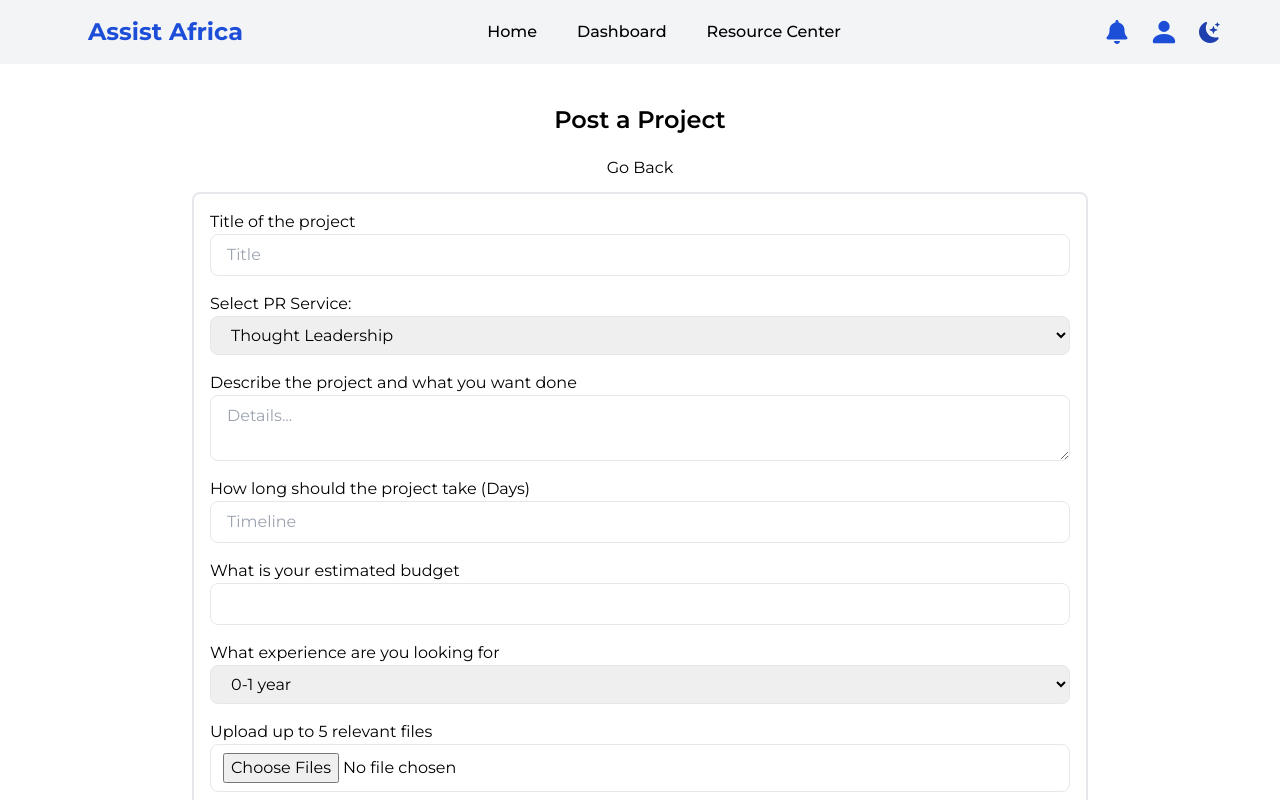
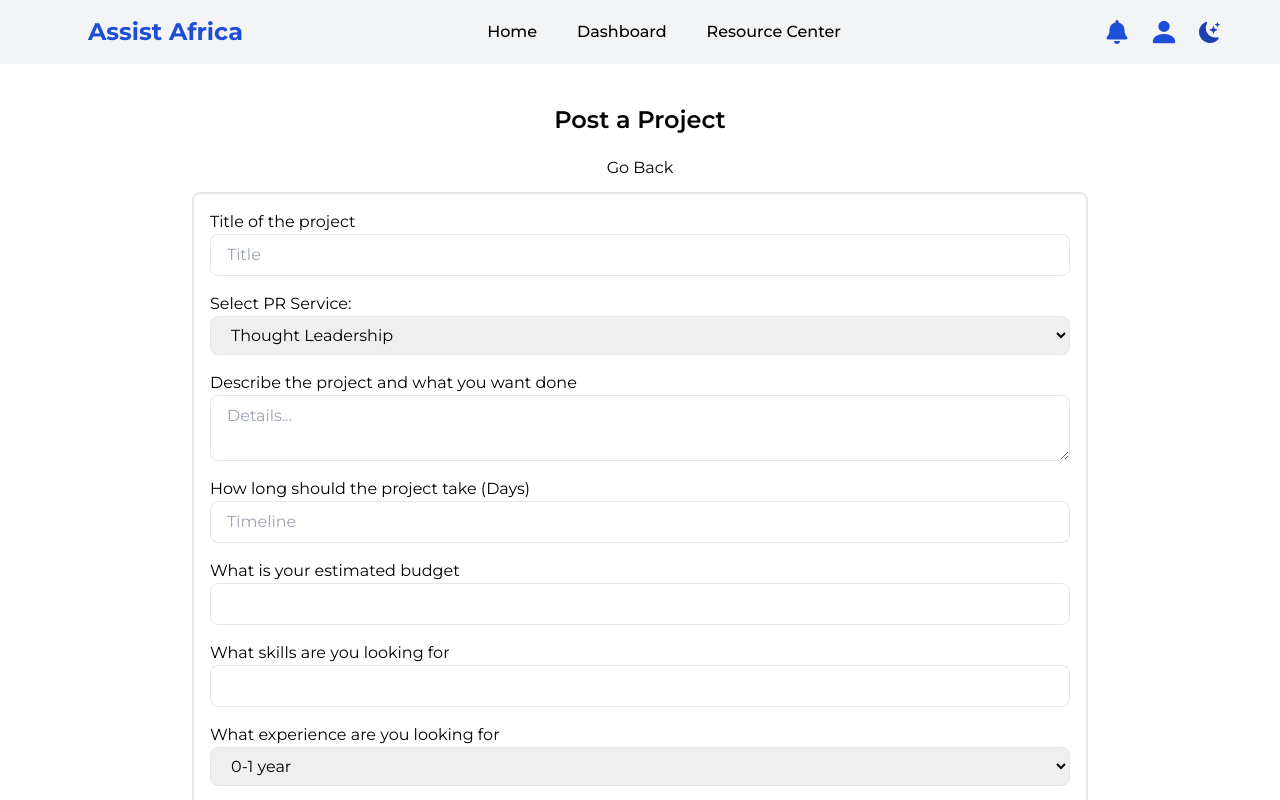
Before and after one commit to Company-XY/Client, a React (Vite) app: page /dashboard/client/post in a window 1280 px wide. Shown: the top 800 px of the page. Built offline with nearby package versions, Linux system fonts and the light colour scheme; no server answers; sample sign-in values are in the browser's storage.

Commit message:
'protectooopooiu'

```diff
--- a/src/pages/Dashboard/Client/Dashboard/postProject.jsx
+++ b/src/pages/Dashboard/Client/Dashboard/postProject.jsx
@@ -164,6 +164,15 @@ const PostProject = () => {
             />
           </div>
           <div className="flex flex-col mb-4">
+            <label>What skills are you looking for</label>
+            <input
+              type="number"
+              value={skills}
+              onChange={(e) => setSkills(e.target.value)}
+              className="w-full border rounded-lg py-2 px-4"
+            />
+          </div>
+          <div className="flex flex-col mb-4">
             <label>What experience are you looking for</label>
             <select className="w-full border rounded-lg py-2 px-4">
               <option>0-1 year</option>
--- a/src/pages/Dashboard/Client/Profile/getProfile.jsx
+++ b/src/pages/Dashboard/Client/Profile/getProfile.jsx
@@ -141,25 +141,6 @@ const Profile = () => {
             <h2 className="text-lg font-normal mt-4">Rating: Loading...</h2>
           </div>
         )}
-
-        <div className="grid grid-cols-2 mt-8">
-          <div>
-            <h2 className="font-semibold">Open Projects</h2>
-            <p>{userData ? userData.openProjects : "Loading..."}</p>
-          </div>
-          <div>
-            <h2 className="font-semibold">Active Projects</h2>
-            <p>{userData ? userData.activeProjects : "Loading..."}</p>
-          </div>
-          <div>
-            <h2 className="font-semibold">Past Projects</h2>
-            <p>{userData ? userData.pastProjects : "Loading..."}</p>
-          </div>
-          <div>
-            <h2 className="font-semibold">Total Projects</h2>
-            <p>{userData ? userData.totalProjects : "Loading..."}</p>
-          </div>
-        </div>
       </div>
     </div>
   );
```
